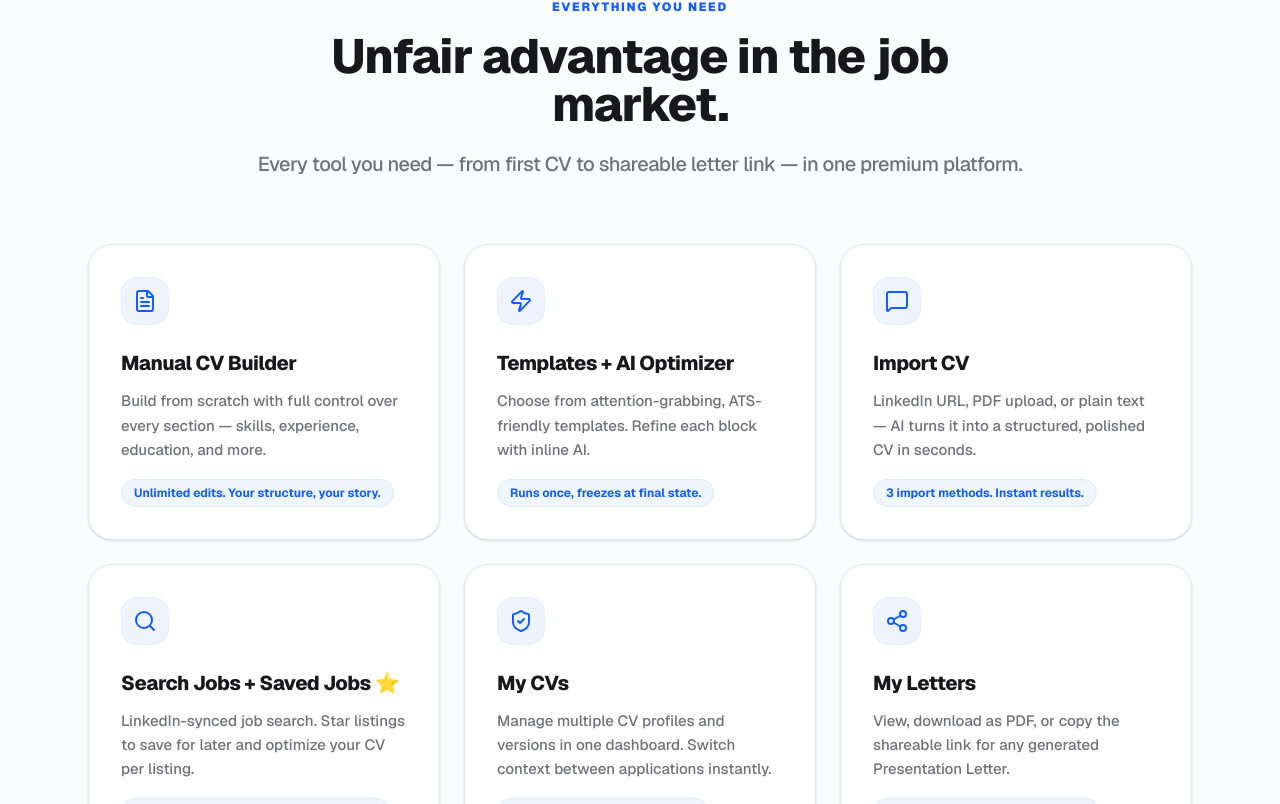
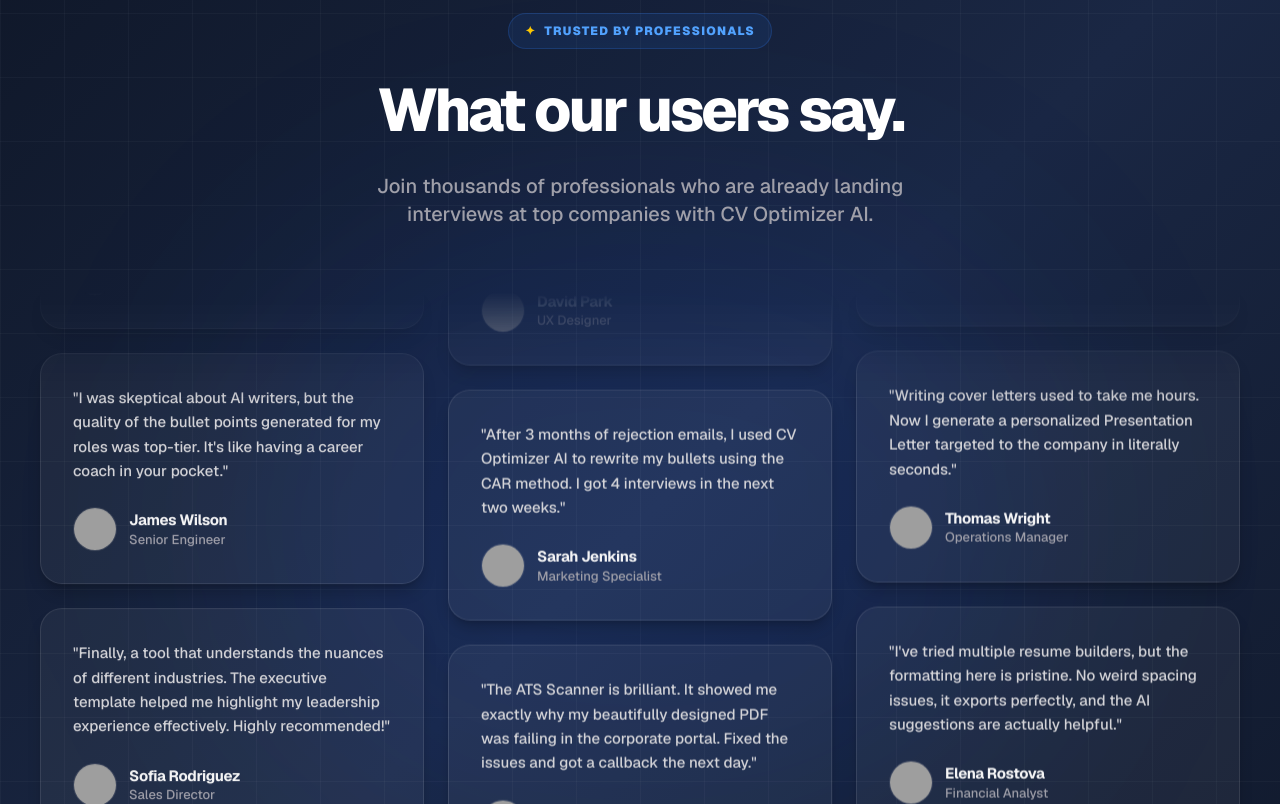
Before and after one commit to Cinarezici/cv, a Next.js app: page / in a window 1280 px wide. Shown: the part 3196-4000 px from the top of the page. Built offline with nearby package versions, Linux system fonts and the light colour scheme; grey boxes are pictures that could not be loaded.

Commit message:
feat: implement 3-column vertical scrolling testimonials section using motion

```diff
--- a/package.json
+++ b/package.json
@@ -35,6 +35,7 @@
     "jszip": "^3.10.1",
     "lucide-react": "^0.575.0",
     "mammoth": "^1.12.0",
+    "motion": "^12.36.0",
     "nanoid": "^5.1.6",
     "next": "16.1.6",
     "next-themes": "^0.4.6",
--- a/src/app/page.tsx
+++ b/src/app/page.tsx
@@ -5,7 +5,7 @@ import Link from 'next/link';
 import Image from 'next/image';
 import { Button } from "@/components/ui/button";
 import { ArrowRight, CheckCircle2, FileText, Download, Share2, Zap, MessageSquare, ShieldCheck, X, Star, Search, Bookmark } from "lucide-react";
-import { TestimonialsSection } from "@/components/ui/testimonials-with-marquee";
+import { LandingTestimonials } from "@/components/ui/landing-testimonials";
 import { SpiralAnimation } from "@/components/ui/spiral-animation";
 import { motion, AnimatePresence, useInView, animate } from 'framer-motion';
 import { LandingDemoStrip } from "@/components/ui/landing-demo-strip";
@@ -389,7 +389,10 @@ export default function Home() {
         {/* --- C) ATS Scanner Feature Section --- */}
         <LandingATSScanner />
 
-        {/* --- D) Feature Grid — 6 cards --- */}
+        {/* --- D) Testimonials --- */}
+        <LandingTestimonials />
+
+        {/* --- E) Feature Grid — 6 cards --- */}
         <section className="w-full bg-[#fbfcfd] py-28 border-y border-zinc-100/80">
           <div className="container px-6 mx-auto max-w-6xl">
             <div className="max-w-3xl mb-16 text-center mx-auto">
@@ -423,16 +426,7 @@ export default function Home() {
         {/* --- G) Job Search Flow Preview --- */}
         <JobSearchPreview />
 
-        {/* Testimonials */}
-        <div className="bg-white border-t border-zinc-100">
-          <TestimonialsSection
-            title="Trusted by professionals worldwide"
-            description="Join thousands of professionals who are already landing interviews at top companies with CV Optimizer AI."
-            testimonials={testimonials}
-          />
-        </div>
-
-        {/* --- F) Pricing / Trial --- */}
+        {/* --- H) Pricing / Trial --- */}
         <section id="pricing" className="w-full py-28 bg-[#fafafa] border-t border-zinc-100 relative overflow-hidden">
           <div className="absolute inset-x-0 bottom-0 h-96 bg-gradient-to-t from-blue-50/50 to-transparent pointer-events-none" />
 
--- /dev/null
+++ b/src/components/ui/landing-testimonials.tsx
@@ -0,0 +1,111 @@
+"use client";
+
+import { TestimonialsColumn } from "@/components/ui/testimonials-columns-1";
+import { motion } from "motion/react";
+
+const testimonials = [
+  {
+    text: "CV Optimizer AI transformed my job search. The AI-tailored suggestions for my professional summary were spot on, and I landed an interview at a top tech firm within a week!",
+    image: "https://images.unsplash.com/photo-1494790108377-be9c29b29330?w=150&h=150&fit=crop&crop=face",
+    name: "Emma Thompson",
+    role: "Product Manager",
+  },
+  {
+    text: "I was skeptical about AI writers, but the quality of the bullet points generated for my roles was top-tier. It's like having a career coach in your pocket.",
+    image: "https://images.unsplash.com/photo-1507003211169-0a1dd7228f2d?w=150&h=150&fit=crop&crop=face",
+    name: "James Wilson",
+    role: "Senior Engineer",
+  },
+  {
+    text: "Finally, a tool that understands the nuances of different industries. The executive template helped me highlight my leadership experience effectively. Highly recommended!",
+    image: "https://images.unsplash.com/photo-1438761681033-6461ffad8d80?w=150&h=150&fit=crop&crop=face",
+    name: "Sofia Rodriguez",
+    role: "Sales Director",
+  },
+  {
+    text: "The precision and speed are unmatched. Integrating my LinkedIn profile was seamless, and the resulting CV looks more professional than anything I could have designed myself.",
+    image: "https://images.unsplash.com/photo-1500648767791-00dcc994a43e?w=150&h=150&fit=crop&crop=face",
+    name: "David Park",
+    role: "UX Designer",
+  },
+  {
+    text: "After 3 months of rejection emails, I used CV Optimizer AI to rewrite my bullets using the CAR method. I got 4 interviews in the next two weeks.",
+    image: "https://images.unsplash.com/photo-1534528741775-53994a69daeb?w=150&h=150&fit=crop&crop=face",
+    name: "Sarah Jenkins",
+    role: "Marketing Specialist",
+  },
+  {
+    text: "The ATS Scanner is brilliant. It showed me exactly why my beautifully designed PDF was failing in the corporate portal. Fixed the issues and got a callback the next day.",
+    image: "https://images.unsplash.com/photo-1506794778202-cad84cf45f1d?w=150&h=150&fit=crop&crop=face",
+    name: "Michael Chen",
+    role: "Data Scientist",
+  },
+  {
+    text: "I love the Copy Link feature! I send the shareable letter link directly in my LinkedIn outreach notes and it immediately separates me from other applicants.",
+    image: "https://images.unsplash.com/photo-1531746020798-e6953c6e8e04?w=150&h=150&fit=crop&crop=face",
+    name: "Aisha Patel",
+    role: "Business Developer",
+  },
+  {
+    text: "Writing cover letters used to take me hours. Now I generate a personalized Presentation Letter targeted to the company in literally seconds.",
+    image: "https://images.unsplash.com/photo-1519085360753-af0119f7cbe7?w=150&h=150&fit=crop&crop=face",
+    name: "Thomas Wright",
+    role: "Operations Manager",
+  },
+  {
+    text: "I've tried multiple resume builders, but the formatting here is pristine. No weird spacing issues, it exports perfectly, and the AI suggestions are actually helpful.",
+    image: "https://images.unsplash.com/photo-1580489944761-15a19d654956?w=150&h=150&fit=crop&crop=face",
+    name: "Elena Rostova",
+    role: "Financial Analyst",
+  },
+];
+
+
+const firstColumn = testimonials.slice(0, 3);
+const secondColumn = testimonials.slice(3, 6);
+const thirdColumn = testimonials.slice(6, 9);
+
+
+export const LandingTestimonials = () => {
+  return (
+    <section className="w-full relative overflow-hidden py-24 md:py-32" style={{ background: 'linear-gradient(135deg, #0f1728 0%, #1a2744 50%, #0f1728 100%)' }}>
+
+      {/* Subtle grid bg */}
+      <div className="absolute inset-0 bg-[linear-gradient(to_right,rgba(255,255,255,0.03)_1px,transparent_1px),linear-gradient(to_bottom,rgba(255,255,255,0.03)_1px,transparent_1px)] bg-[size:4rem_4rem] pointer-events-none" />
+
+      {/* Blue glow */}
+      <div className="absolute top-1/2 left-1/2 -translate-x-1/2 -translate-y-1/2 w-[800px] h-[600px] bg-blue-600/10 rounded-full blur-[120px] pointer-events-none" />
+
+      {/* Top Divider Gradient */}
+      <div className="absolute top-0 left-0 right-0 h-px bg-gradient-to-r from-transparent via-white/10 to-transparent" />
+
+      <div className="container z-10 mx-auto px-6 relative">
+        <motion.div
+          initial={{ opacity: 0, y: 20 }}
+          whileInView={{ opacity: 1, y: 0 }}
+          transition={{ duration: 0.8, delay: 0.1, ease: [0.16, 1, 0.3, 1] }}
+          viewport={{ once: true }}
+          className="flex flex-col items-center justify-center max-w-[600px] mx-auto text-center"
+        >
+          <div className="inline-flex items-center gap-2 px-4 py-2 bg-blue-500/10 border border-blue-500/20 text-blue-400 rounded-full text-[12px] font-black tracking-widest uppercase mb-6">
+            <span className="text-yellow-400">✦</span>
+            Trusted by professionals
+          </div>
+
+          <h2 className="text-4xl md:text-6xl font-extrabold tracking-tighter text-white mb-6 leading-tight">
+            What our users say.
+          </h2>
+          <p className="text-lg md:text-xl text-zinc-400 font-medium">
+            Join thousands of professionals who are already landing interviews at top companies with CV Optimizer AI.
+          </p>
+        </motion.div>
+
+        <div className="flex justify-center gap-6 mt-16 [mask-image:linear-gradient(to_bottom,transparent,black_15%,black_85%,transparent)] h-[740px] overflow-hidden">
+          <TestimonialsColumn testimonials={firstColumn} duration={25} />
+          <TestimonialsColumn testimonials={secondColumn} className="hidden md:block" duration={30} />
+          <TestimonialsColumn testimonials={thirdColumn} className="hidden lg:block" duration={27} />
+        </div>
+      </div>
+    </section>
+  );
+};
--- /dev/null
+++ b/src/components/ui/testimonials-columns-1.tsx
@@ -0,0 +1,51 @@
+"use client";
+import React from "react";
+import { motion } from "motion/react";
+
+export const TestimonialsColumn = (props: {
+  className?: string;
+  testimonials: { text: string; image: string; name: string; role: string }[];
+  duration?: number;
+}) => {
+  return (
+    <div className={props.className}>
+      <motion.div
+        animate={{
+          translateY: "-50%",
+        }}
+        transition={{
+          duration: props.duration || 10,
+          repeat: Infinity,
+          ease: "linear",
+          repeatType: "loop",
+        }}
+        className="flex flex-col gap-6 pb-6 bg-transparent"
+      >
+        {[
+          ...new Array(2).fill(0).map((_, index) => (
+            <React.Fragment key={index}>
+              {props.testimonials.map(({ text, image, name, role }, i) => (
+                <div className="p-8 rounded-3xl border border-white/10 bg-white/5 shadow-lg shadow-black/20 max-w-sm w-full backdrop-blur-sm" key={i}>
+                  <div className="text-[15px] font-medium text-zinc-300 leading-relaxed">"{text}"</div>
+                  <div className="flex items-center gap-3 mt-6">
+                    <img
+                      width={44}
+                      height={44}
+                      src={image}
+                      alt={name}
+                      className="h-11 w-11 rounded-full object-cover border border-white/10"
+                    />
+                    <div className="flex flex-col">
+                      <div className="font-bold tracking-tight text-[15px] leading-snug text-zinc-100">{name}</div>
+                      <div className="text-[13px] text-zinc-400 font-medium leading-snug">{role}</div>
+                    </div>
+                  </div>
+                </div>
+              ))}
+            </React.Fragment>
+          )),
+        ]}
+      </motion.div>
+    </div>
+  );
+};
```
Also changed, not shown: 1 other file (tests, documents, lock files or other folders).
